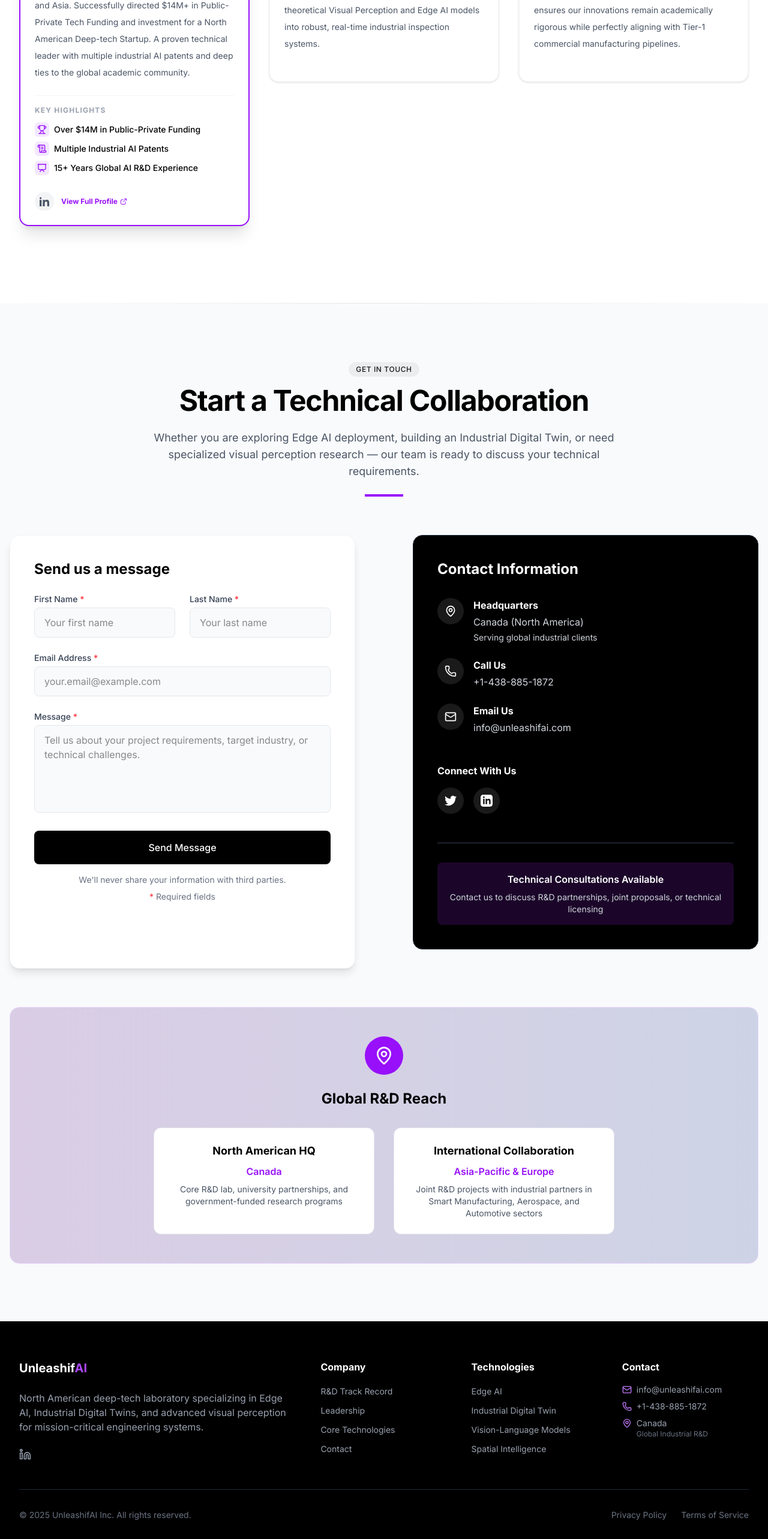
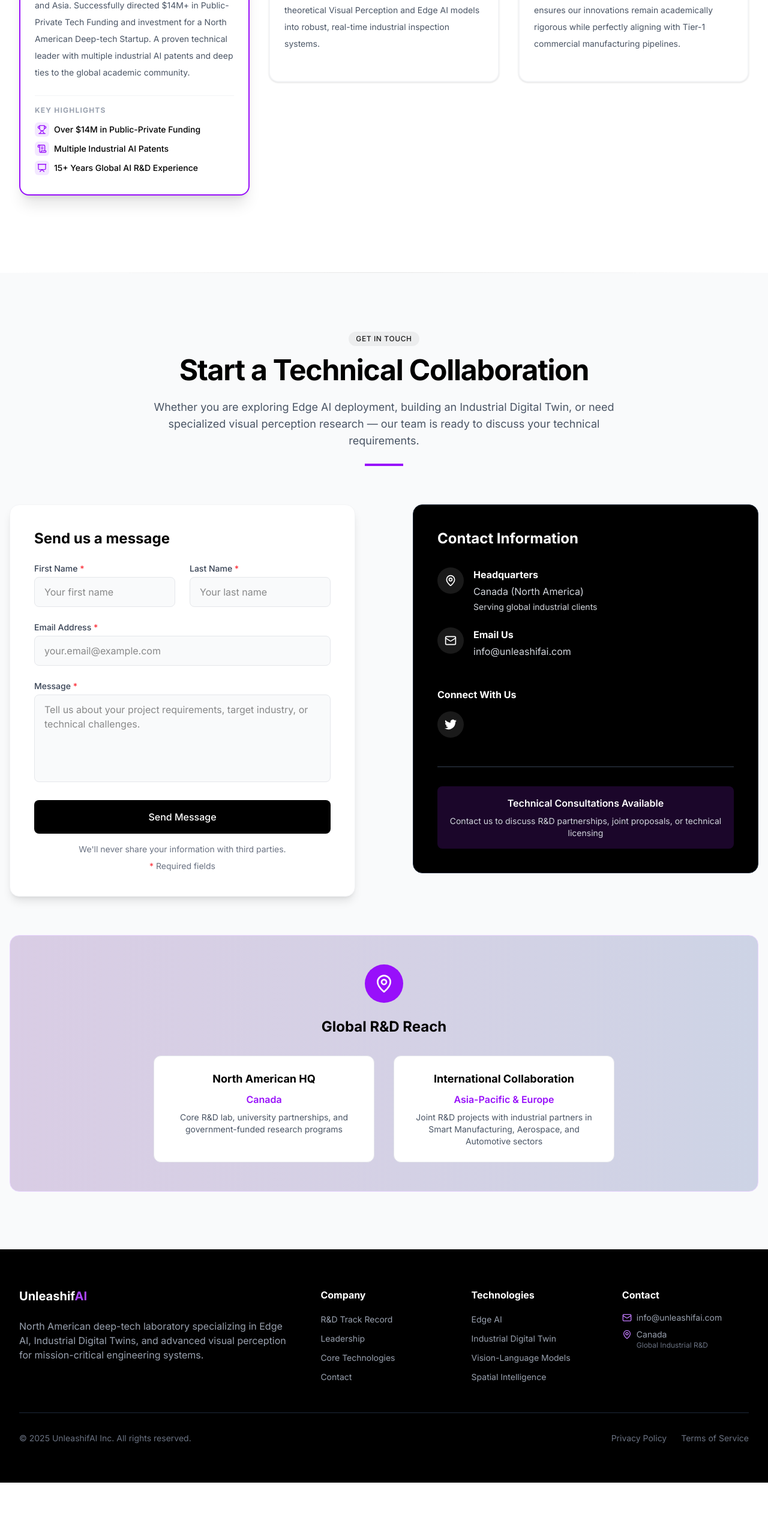
Before and after one commit to UnleashifAI/website, a Next.js app: page / in a window 1280 px wide. Shown: the part 6448-9014 px from the top of the page at 60% size. After the commit the page ends 8920 px from the top, so only its background shows below. Built offline with nearby package versions, Linux system fonts and the light colour scheme.

Commit message:
fix: Remove LinkedIn profiles and phone numbers from Contact, Footer, and Team sections for anonymity

```diff
--- a/components/ContactSection.tsx
+++ b/components/ContactSection.tsx
@@ -266,15 +266,6 @@
                   </div>
                 </div>
 
-                <div className="flex items-start">
-                  <div className="bg-white/10 dark:bg-purple-600/20 p-3 rounded-full flex-shrink-0 mr-4">
-                    <Phone className="w-5 h-5" />
-                  </div>
-                  <div>
-                    <h4 className="font-bold mb-1">Call Us</h4>
-                    <p className="text-gray-300">+1-438-885-1872</p>
-                  </div>
-                </div>
 
                 <div className="flex items-start">
                   <div className="bg-white/10 dark:bg-purple-600/20 p-3 rounded-full flex-shrink-0 mr-4">
@@ -293,11 +284,6 @@
                   <a href="#" className="bg-white/10 dark:bg-purple-600/20 p-3 rounded-full hover:bg-white/20 dark:hover:bg-purple-600/40 transition-colors" aria-label="Twitter">
                     <svg className="w-5 h-5 text-white" fill="currentColor" viewBox="0 0 24 24">
                       <path d="M24 4.557c-.883.392-1.832.656-2.828.775 1.017-.609 1.798-1.574 2.165-2.724-.951.564-2.005.974-3.127 1.195-.897-.957-2.178-1.555-3.594-1.555-3.179 0-5.515 2.966-4.797 6.045-4.091-.205-7.719-2.165-10.148-5.144-1.29 2.213-.669 5.108 1.523 6.574-.806-.026-1.566-.247-2.229-.616-.054 2.281 1.581 4.415 3.949 4.89-.693.188-1.452.232-2.224.084.626 1.956 2.444 3.379 4.6 3.419-2.07 1.623-4.678 2.348-7.29 2.04 2.179 1.397 4.768 2.212 7.548 2.212 9.142 0 14.307-7.721 13.995-14.646.962-.695 1.797-1.562 2.457-2.549z" />
-                    </svg>
-                  </a>
-                  <a href="#" className="bg-white/10 dark:bg-purple-600/20 p-3 rounded-full hover:bg-white/20 dark:hover:bg-purple-600/40 transition-colors" aria-label="LinkedIn">
-                    <svg className="w-5 h-5 text-white" fill="currentColor" viewBox="0 0 24 24">
-                      <path d="M19 0h-14c-2.761 0-5 2.239-5 5v14c0 2.761 2.239 5 5 5h14c2.762 0 5-2.239 5-5v-14c0-2.761-2.238-5-5-5zm-11 19h-3v-11h3v11zm-1.5-12.268c-.966 0-1.75-.79-1.75-1.764s.784-1.764 1.75-1.764 1.75.79 1.75 1.764-.783 1.764-1.75 1.764zm13.5 12.268h-3v-5.604c0-3.368-4-3.113-4 0v5.604h-3v-11h3v1.765c1.396-2.586 7-2.777 7 2.476v6.759z" />
                     </svg>
                   </a>
                 </div>
--- a/components/Footer.tsx
+++ b/components/Footer.tsx
@@ -19,9 +19,6 @@
               North American deep-tech laboratory specializing in Edge AI, Industrial Digital Twins, and advanced visual perception for mission-critical engineering systems.
             </p>
             <div className="flex space-x-4">
-              <a href="#" className="text-gray-400 hover:text-purple-400 transition-colors" aria-label="LinkedIn">
-                <Linkedin className="w-5 h-5" />
-              </a>
             </div>
           </div>
 
@@ -52,10 +49,7 @@
                 <Mail className="h-4 w-4 mr-2 text-purple-400" />
                 info@unleashifai.com
               </li>
-              <li className="flex items-center text-sm text-gray-400">
-                <Phone className="h-4 w-4 mr-2 text-purple-400" />
-                +1-438-885-1872
-              </li>
+
               <li className="flex items-start text-sm text-gray-400">
                 <MapPin className="h-4 w-4 mr-2 text-purple-400 mt-0.5" />
                 <div>
--- a/components/TeamSection.tsx
+++ b/components/TeamSection.tsx
@@ -113,15 +113,6 @@
                         </div>
                       ))}
                     </div>
-
-                    <div className="pt-4 flex items-center space-x-3">
-                      <a href={member.linkedin} target="_blank" rel="noopener noreferrer" className="inline-flex items-center justify-center w-8 h-8 rounded-full bg-gray-100 dark:bg-gray-800 text-gray-600 dark:text-gray-400 hover:text-purple-600 hover:bg-purple-100 transition-colors">
-                        <svg className="w-4 h-4" fill="currentColor" viewBox="0 0 24 24"><path d="M4.98 3.5c0 1.381-1.11 2.5-2.48 2.5s-2.48-1.119-2.48-2.5c0-1.38 1.11-2.5 2.48-2.5s2.48 1.12 2.48 2.5zm.02 4.5h-5v16h5v-16zm7.982 0h-4.968v16h4.969v-8.399c0-4.67 6.029-5.052 6.029 0v8.399h4.988v-10.131c0-7.88-8.922-7.593-11.018-3.714v-2.155z" /></svg>
-                      </a>
-                      <a href={member.linkedin} className="text-xs font-bold text-purple-600 hover:text-purple-800 flex items-center">
-                        View Full Profile <ExternalLink className="w-3 h-3 ml-1" />
-                      </a>
-                    </div>
                   </div>
                 </div>
               </div>
```
